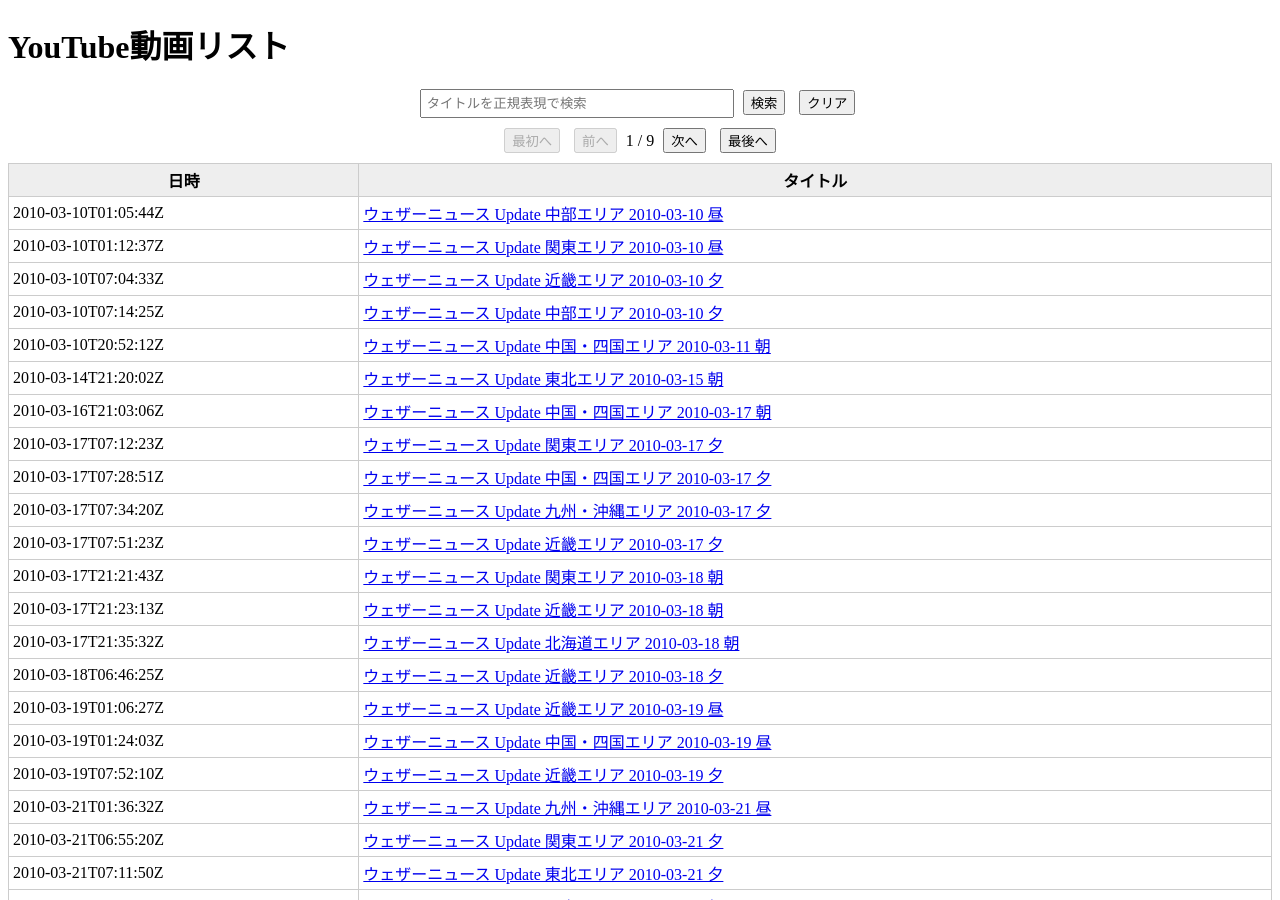
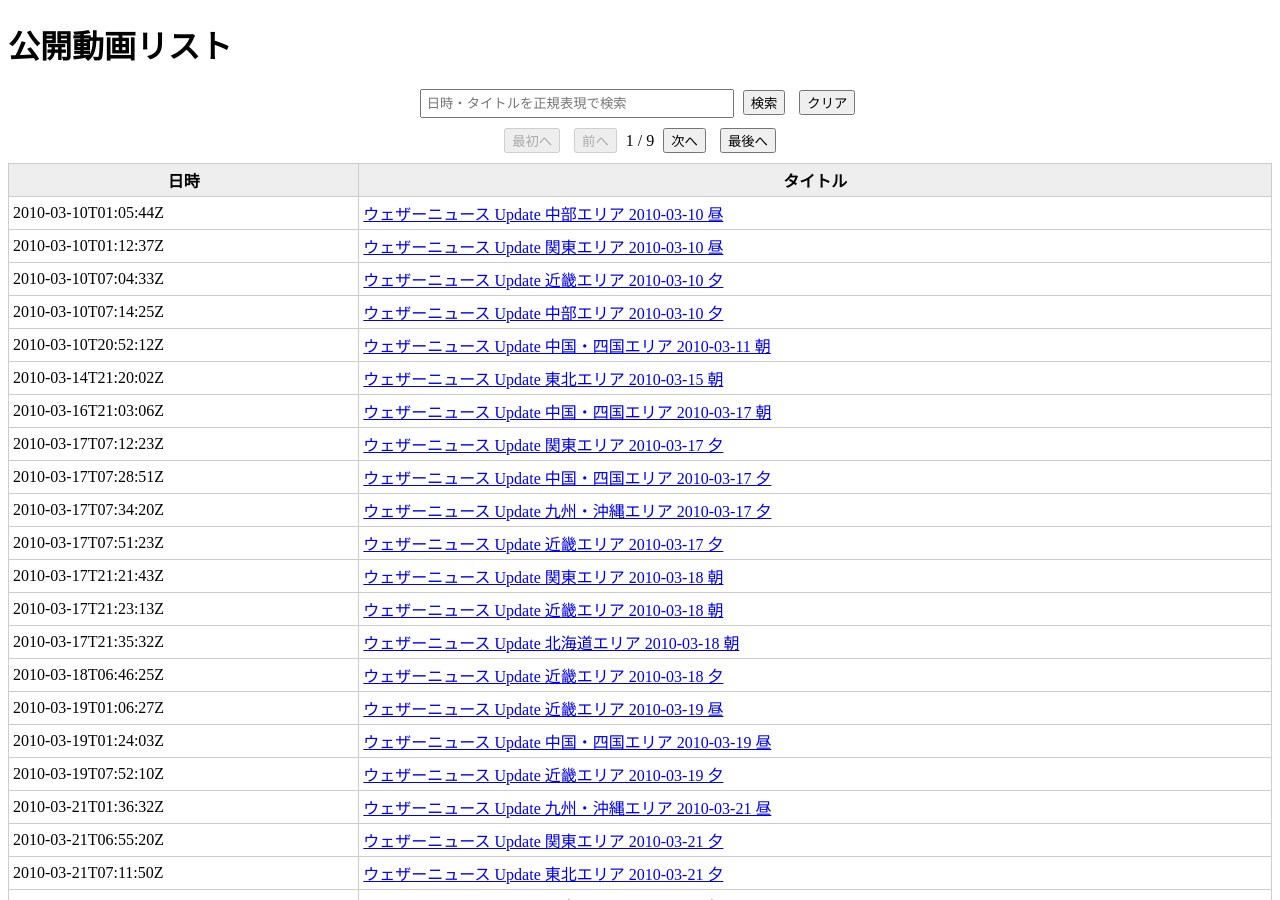
Before and after one commit to boxpush/b, a Jekyll site: the page tesst/link_test.html, which Jekyll copies as it is, in a window 1280 px wide and 900 px high. Built offline with Jekyll 4.4.1, drawn with Linux system fonts in a browser that asks for light colours.

Commit message:
Update link_test.html

```diff
--- a/tesst/link_test.html
+++ b/tesst/link_test.html
@@ -2,7 +2,7 @@
 <html lang="ja">
 <head>
   <meta charset="UTF-8" />
-  <title>YouTube動画リスト（正規表現検索＆ページネーション）</title>
+  <title>公開動画リスト</title>
   <style>
     table { border-collapse: collapse; width: 100%; }
     th, td { border: 1px solid #ccc; padding: 4px; }
@@ -14,10 +14,10 @@
   </style>
 </head>
 <body>
-  <h1>YouTube動画リスト</h1>
+  <h1>公開動画リスト</h1>
 
   <div id="searchForm">
-    <input type="text" id="searchInput" placeholder="タイトルを正規表現で検索" />
+    <input type="text" id="searchInput" placeholder="日時・タイトルを正規表現で検索" />
     <button id="searchBtn">検索</button>
     <button id="clearBtn">クリア</button>
   </div>
```
Also changed, not shown: other parts of tesst/link_test.html (+1 -1 lines).
